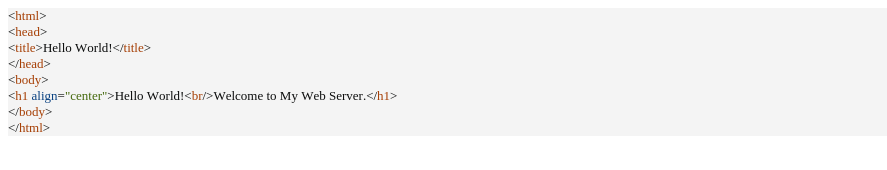
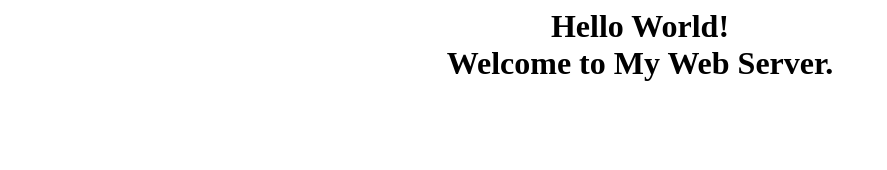
Before and after one commit to andrewpkitchin/test, a plain HTML site: page index.html in a window 1280 px wide. Shown: the whole page, without its empty margins (0-887 px from the left). Drawn offline with Linux system fonts and the light colour scheme.

Commit message:
Fixed editor problem

```diff
--- a/index.html
+++ b/index.html
@@ -1,29 +1,8 @@
-<!DOCTYPE html PUBLIC "-//W3C//DTD HTML 4.01//EN" "http://www.w3.org/TR/html4/strict.dtd">
 <html>
 <head>
-  <meta http-equiv="Content-Type" content="text/html; charset=utf-8">
-  <meta http-equiv="Content-Style-Type" content="text/css">
-  <title></title>
-  <meta name="Generator" content="Cocoa HTML Writer">
-  <meta name="CocoaVersion" content="2022.7">
-  <style type="text/css">
-    p.p1 {margin: 0.0px 0.0px 0.0px 0.0px; font: 13.0px '.AppleSystemUIFontMonospaced'; color: #a63f05; -webkit-text-stroke: #a63f05; background-color: #f4f4f4}
-    p.p2 {margin: 0.0px 0.0px 0.0px 0.0px; font: 13.0px '.AppleSystemUIFontMonospaced'; color: #0b0c0c; -webkit-text-stroke: #0b0c0c; background-color: #f4f4f4}
-    span.s1 {font-kerning: none; color: #0b0c0c; -webkit-text-stroke: 0px #0b0c0c}
-    span.s2 {font-kerning: none}
-    span.s3 {font-kerning: none; color: #a63f05; -webkit-text-stroke: 0px #a63f05}
-    span.s4 {font-kerning: none; color: #084080; -webkit-text-stroke: 0px #084080}
-    span.s5 {font-kerning: none; color: #45690d; -webkit-text-stroke: 0px #45690d}
-  </style>
+<title>Hello World!</title>
 </head>
 <body>
-<p class="p1"><span class="s1">&lt;</span><span class="s2">html</span><span class="s1">&gt;</span></p>
-<p class="p1"><span class="s1">&lt;</span><span class="s2">head</span><span class="s1">&gt;</span></p>
-<p class="p2"><span class="s2">&lt;</span><span class="s3">title</span><span class="s2">&gt;Hello World!&lt;/</span><span class="s3">title</span><span class="s2">&gt;</span></p>
-<p class="p1"><span class="s1">&lt;/</span><span class="s2">head</span><span class="s1">&gt;</span></p>
-<p class="p1"><span class="s1">&lt;</span><span class="s2">body</span><span class="s1">&gt;</span></p>
-<p class="p2"><span class="s2">&lt;</span><span class="s3">h1</span><span class="s2"> </span><span class="s4">align</span><span class="s2">=</span><span class="s5">"center"</span><span class="s2">&gt;Hello World!&lt;</span><span class="s3">br</span><span class="s2">/&gt;Welcome to My Web Server.&lt;/</span><span class="s3">h1</span><span class="s2">&gt;</span></p>
-<p class="p1"><span class="s1">&lt;/</span><span class="s2">body</span><span class="s1">&gt;</span></p>
-<p class="p1"><span class="s1">&lt;/</span><span class="s2">html</span><span class="s1">&gt;</span></p>
+<h1 align="center">Hello World!<br/>Welcome to My Web Server.</h1>
 </body>
 </html>
```
Also changed, not shown: 1 other file.
